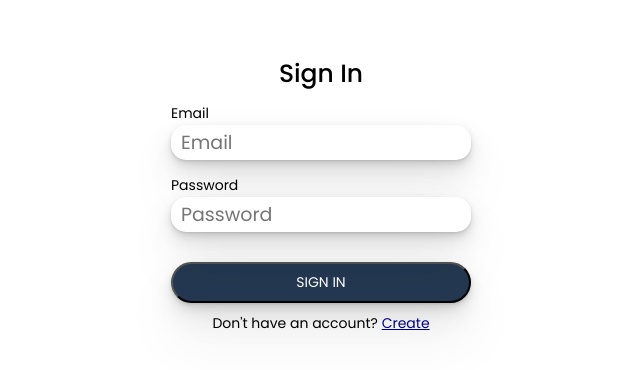
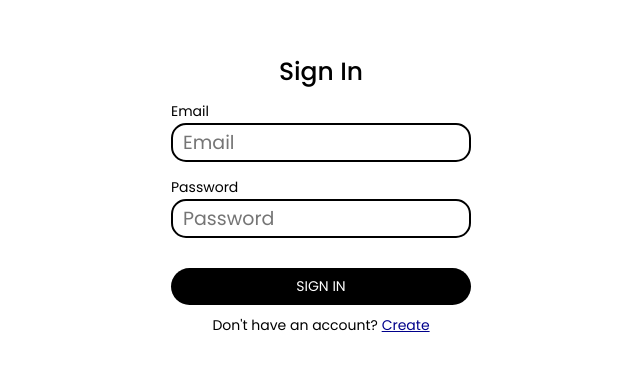
Before and after one commit to colinstoutt/exercise-tracker-frontend, a React (Create React App) app: page /login in a window 1280 px wide. Shown: the part 256-626 px from the top of the page, without its empty margins (319-959 px from the left). Built offline with nearby package versions, Linux system fonts and the light colour scheme; no server answers.

Commit message:
change auth styling

```diff
--- a/src/pages/auth.scss
+++ b/src/pages/auth.scss
@@ -28,11 +28,7 @@
       margin: 0.1rem 0 1.5rem 0;
       width: 300px;
       border-radius: 15px;
-      border: none;
-      box-shadow: rgba(0, 0, 0, 0.07) 0px 1px 2px,
-        rgba(0, 0, 0, 0.07) 0px 2px 4px, rgba(0, 0, 0, 0.07) 0px 4px 8px,
-        rgba(0, 0, 0, 0.07) 0px 8px 16px, rgba(0, 0, 0, 0.07) 0px 16px 32px,
-        rgba(0, 0, 0, 0.07) 0px 32px 64px;
+      border: 2px solid black;
       &:last-of-type {
         margin-bottom: 3rem;
       }
@@ -43,15 +39,12 @@
       width: 100%;
       padding: 0.8rem;
       border-radius: 50px;
-      background-color: #243851;
+      background-color: black;
+      border: none;
       color: white;
       text-transform: uppercase;
       display: block;
       text-align: center;
-      box-shadow: rgba(0, 0, 0, 0.07) 0px 1px 2px,
-        rgba(0, 0, 0, 0.07) 0px 2px 4px, rgba(0, 0, 0, 0.07) 0px 4px 8px,
-        rgba(0, 0, 0, 0.07) 0px 8px 16px, rgba(0, 0, 0, 0.07) 0px 16px 32px,
-        rgba(0, 0, 0, 0.07) 0px 32px 64px;
     }
     &__Link {
       font-size: 1.4rem;
```
